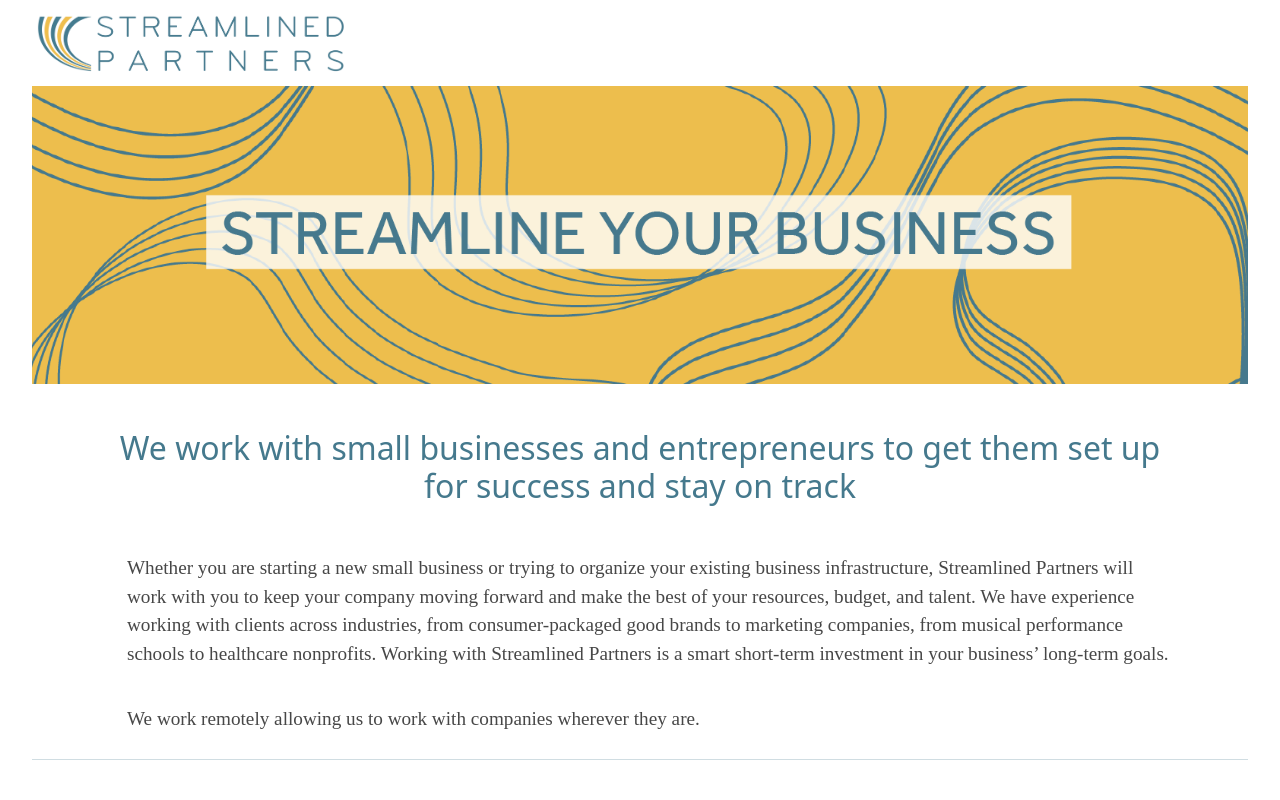
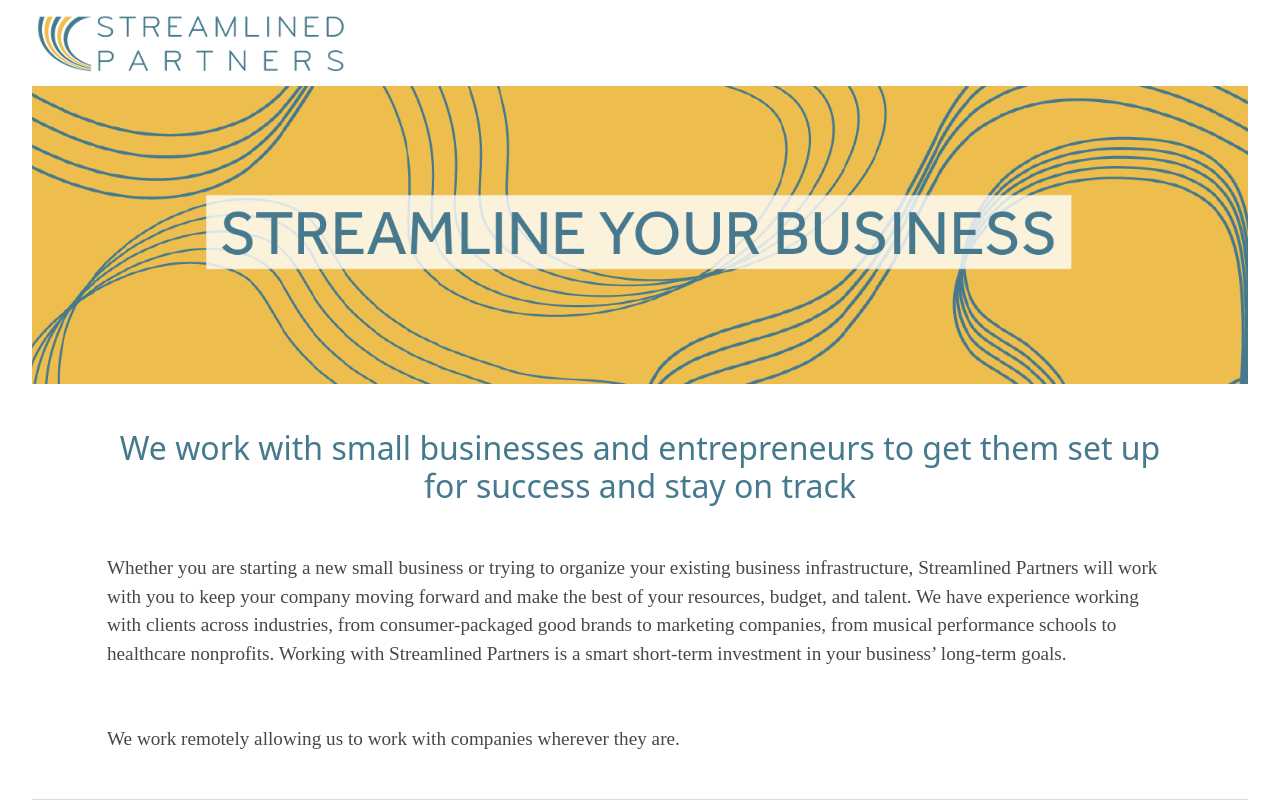
Before and after one commit to rhkearns/streamlined_1, a React (Create React App) app: page / in a window 1280 px wide. Shown: the top 800 px of the page. Built offline with nearby package versions, Linux system fonts and the light colour scheme; a web font is replaced by a local one.

Commit message:
pitch padding adjustment

```diff
--- a/src/Components/ContentBody/ContentBody.scss
+++ b/src/Components/ContentBody/ContentBody.scss
@@ -21,7 +21,7 @@
 
 #pitch > p {
 	text-align: left;
-	padding: 20px 0px 0px 20px;
+	padding: 20px 0px 20px 0px;
 }
 
 #packages {
```
